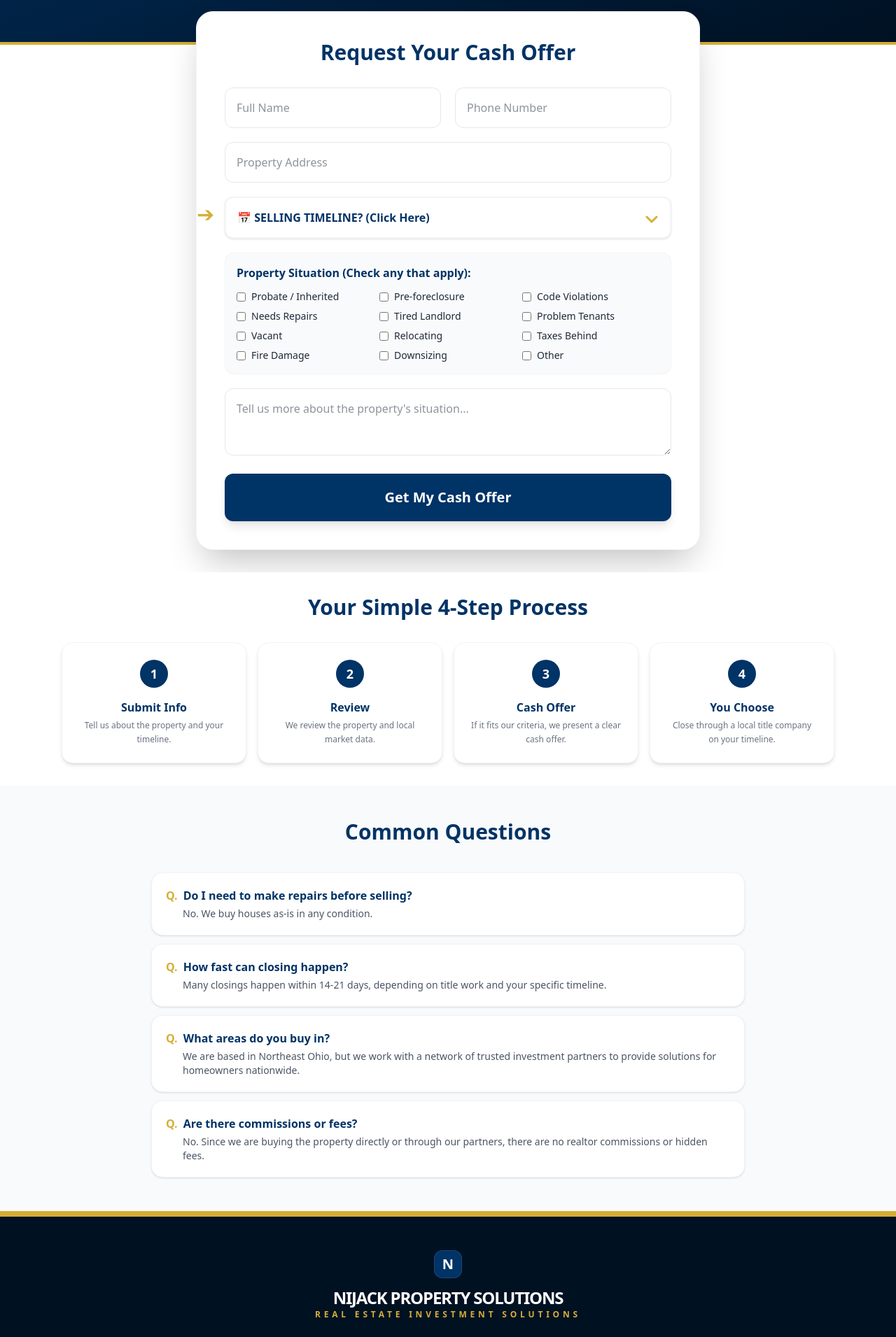
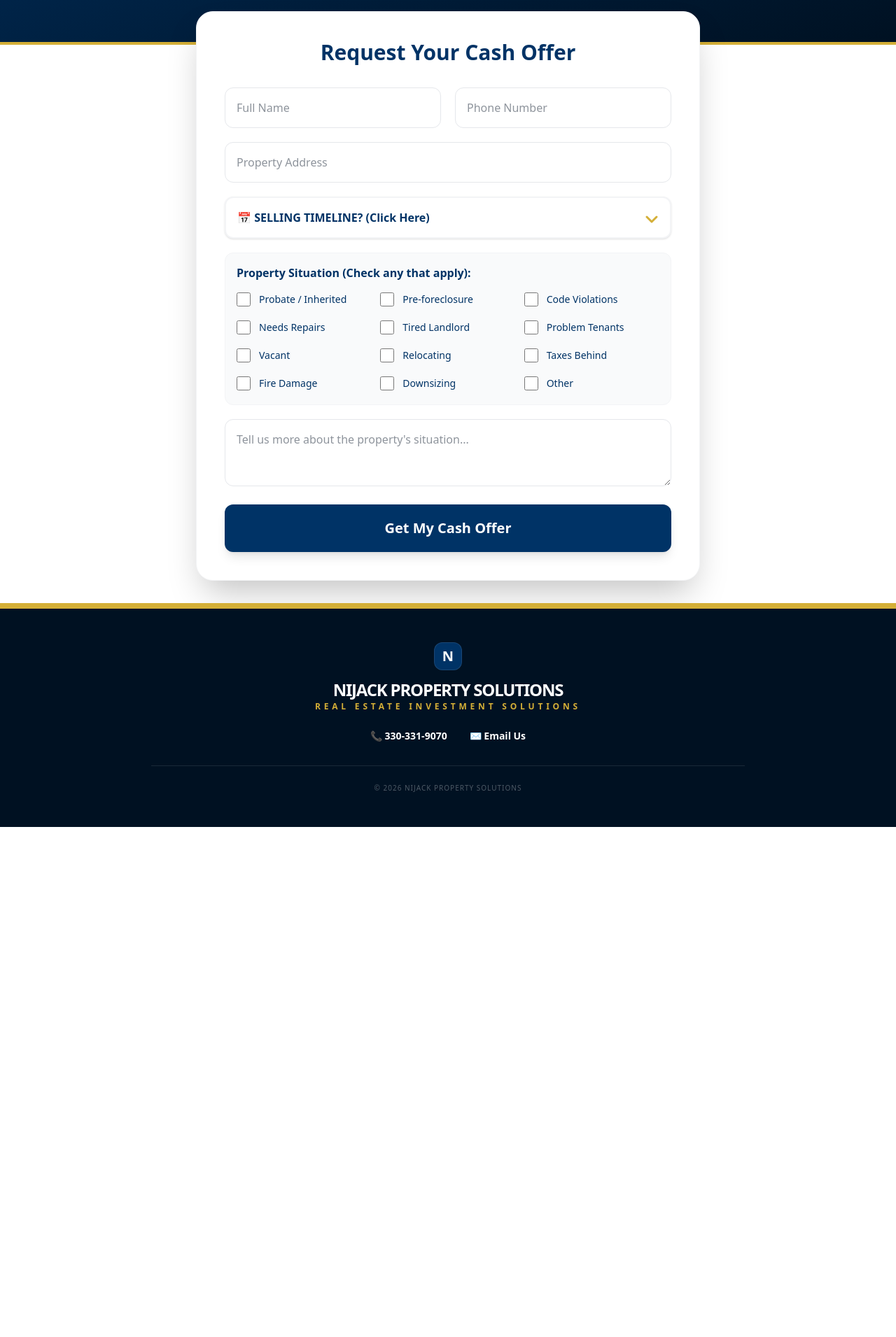
Before and after one commit to nijackacquisitions56/nijack-property-solutions, a React (Vite) app: page / in a window 1280 px wide. Shown: the part 500-2411 px from the top of the page at 70% size. After the commit the page ends 1682 px from the top, so only its background shows below. Built offline with nearby package versions, Linux system fonts and the light colour scheme.

Commit message:
Update App.jsx

```diff
--- a/src/App.jsx
+++ b/src/App.jsx
@@ -4,8 +4,11 @@ export default function NijackPropertySolutionsWebsite() {
   const [submitted, setSubmitted] = useState(false);
 
   const handleSubmit = (e) => {
+    // If you aren't using Netlify's auto-detection,
+    // you would handle the fetch request here.
     e.preventDefault();
     setSubmitted(true);
+    window.scrollTo({ top: 0, behavior: 'smooth' });
   };
 
   const steps = [
@@ -27,7 +30,7 @@ export default function NijackPropertySolutionsWebsite() {
 
       {/* HEADER */}
       <header className="sticky top-0 z-50 border-b bg-white shadow-sm">
-        <div className="mx-auto max-w-7xl px-6 py-4 flex justify-between items-center text-center sm:text-left">
+        <div className="mx-auto max-w-7xl px-6 py-4 flex justify-between items-center">
           <div className="flex items-center gap-3 group mx-auto sm:mx-0">
             <div className="relative">
               <div className="h-11 w-11 bg-[#003366] rounded-xl flex items-center justify-center shadow-lg transform group-hover:rotate-3 transition-transform">
@@ -50,7 +53,7 @@ export default function NijackPropertySolutionsWebsite() {
               <a href="#faq" className="hover:text-[#D4AF37] transition">FAQ</a>
               <a href="#contact" className="bg-[#D4AF37] text-white px-6 py-2 rounded-full hover:bg-[#B8860B] transition shadow-lg">Get Offer</a>
             </nav>
-            <a href="tel:3303319070" className="font-bold text-[#003366] text-lg lg:block">📞 330-331-9070</a>
+            <a href="tel:3303319070" className="font-bold text-[#003366] text-lg">📞 330-331-9070</a>
           </div>
         </div>
       </header>
@@ -89,95 +92,69 @@ export default function NijackPropertySolutionsWebsite() {
           {!submitted ? (
             <>
               <h2 className="text-3xl font-bold text-center mb-8 text-[#003366]">Request Your Cash Offer</h2>
-              <form onSubmit={handleSubmit} className="space-y-5">
+              {/* Form Configured for Netlify / Formspree Detection */}
+              <form
+                name="contact-leads"
+                method="POST"
+                data-netlify="true"
+                onSubmit={handleSubmit}
+                className="space-y-5"
+              >
+                <input type="hidden" name="form-name" value="contact-leads" />
                 <div className="grid md:grid-cols-2 gap-5">
-                  <input required placeholder="Full Name" className="rounded-xl border border-gray-200 p-4 w-full focus:ring-2 focus:ring-[#D4AF37] outline-none" />
-                  <input required type="tel" placeholder="Phone Number" className="rounded-xl border border-gray-200 p-4 w-full focus:ring-2 focus:ring-[#D4AF37] outline-none" />
+                  <input name="full_name" required placeholder="Full Name" className="rounded-xl border border-gray-200 p-4 w-full focus:ring-2 focus:ring-[#D4AF37] outline-none" />
+                  <input name="phone" required type="tel" placeholder="Phone Number" className="rounded-xl border border-gray-200 p-4 w-full focus:ring-2 focus:ring-[#D4AF37] outline-none" />
                 </div>
-                <input required placeholder="Property Address" className="rounded-xl border border-gray-200 p-4 w-full focus:ring-2 focus:ring-[#D4AF37] outline-none" />
+                <input name="property_address" required placeholder="Property Address" className="rounded-xl border border-gray-200 p-4 w-full focus:ring-2 focus:ring-[#D4AF37] outline-none" />
 
-                {/* MOBILE RESPONSIVE DROPDOWN */}
                 <div className="relative group">
-                  <div className="absolute -left-10 top-4 text-[#D4AF37] animate-bounce hidden xl:block">
-                    <span className="text-3xl">➔</span>
-                  </div>
-                  <select required className="rounded-xl border-2 border-gray-100 p-4 w-full focus:ring-2 focus:ring-[#D4AF37] focus:border-[#D4AF37] outline-none bg-white font-bold text-[#003366] appearance-none cursor-pointer shadow-sm text-sm md:text-base">
+                  <select name="timeline" required className="rounded-xl border-2 border-gray-100 p-4 w-full focus:ring-2 focus:ring-[#D4AF37] focus:border-[#D4AF37] outline-none bg-white font-bold text-[#003366] appearance-none cursor-pointer shadow-sm text-sm md:text-base">
                     <option value="">📅 SELLING TIMELINE? (Click Here)</option>
-                    <option>ASAP (Within 30 Days)</option>
-                    <option>30-60 Days</option>
-                    <option>60-90 Days</option>
-                    <option>3-6 Months</option>
-                    <option>Just Exploring Options</option>
+                    <option value="ASAP">ASAP (Within 30 Days)</option>
+                    <option value="30-60 Days">30-60 Days</option>
+                    <option value="60-90 Days">60-90 Days</option>
+                    <option value="3-6 Months">3-6 Months</option>
+                    <option value="Exploring">Just Exploring Options</option>
                   </select>
                   <div className="absolute right-4 top-5 pointer-events-none text-[#D4AF37]">
                     <svg className="w-6 h-6" fill="none" stroke="currentColor" viewBox="0 0 24 24"><path strokeLinecap="round" strokeLinejoin="round" strokeWidth="3" d="M19 9l-7 7-7-7" /></svg>
                   </div>
                 </div>
 
-                {/* PROPERTY SITUATION - BALANCED 12-ITEM GRID */}
                 <div className="p-4 bg-gray-50 rounded-xl border border-gray-100">
                   <p className="font-bold mb-3 text-[#003366]">Property Situation (Check any that apply):</p>
-                  <div className="grid grid-cols-2 md:grid-cols-3 gap-2 text-sm">
+                  <div className="grid grid-cols-1 sm:grid-cols-2 md:grid-cols-3 gap-3 text-sm">
                     {[
                       "Probate / Inherited", "Pre-foreclosure", "Code Violations",
                       "Needs Repairs", "Tired Landlord", "Problem Tenants",
                       "Vacant", "Relocating", "Taxes Behind",
                       "Fire Damage", "Downsizing", "Other"
                     ].map((label) => (
-                      <label key={label} className="flex gap-2 items-center cursor-pointer">
-                        <input type="checkbox" className="accent-[#003366]" /> {label}
+                      <label key={label} className="flex gap-3 items-center cursor-pointer py-1">
+                        <input type="checkbox" name="situation" value={label} className="h-5 w-5 accent-[#003366] rounded border-gray-300" />
+                        <span className="text-[#003366] font-medium">{label}</span>
                       </label>
                     ))}
                   </div>
                 </div>
-                <textarea placeholder="Tell us more about the property's situation..." className="rounded-xl border border-gray-200 p-4 w-full h-24 focus:ring-2 focus:ring-[#D4AF37] outline-none" />
+                <textarea name="additional_details" placeholder="Tell us more about the property's situation..." className="rounded-xl border border-gray-200 p-4 w-full h-24 focus:ring-2 focus:ring-[#D4AF37] outline-none" />
                 <button type="submit" className="w-full rounded-xl bg-[#003366] py-5 font-black text-white text-xl shadow-lg hover:bg-[#002244] transition-all transform hover:-translate-y-1">Get My Cash Offer</button>
               </form>
             </>
           ) : (
-            <div className="text-center py-12">
-              <div className="text-6xl mb-4 text-[#D4AF37]">✅</div>
-              <h2 className="text-3xl font-bold mb-2 text-[#003366]">Received!</h2>
-              <p className="text-gray-600 font-medium">I'll review your property details and reach out shortly.</p>
+            <div className="text-center py-12 animate-fade-in">
+              <div className="text-7xl mb-6">🤝</div>
+              <h2 className="text-3xl font-black mb-4 text-[#003366]">Information Received!</h2>
+              <p className="text-gray-600 font-bold mb-6">Thank you. I will review your property details and reach out shortly.</p>
+              <button onClick={() => setSubmitted(false)} className="text-[#D4AF37] font-bold underline">Submit another property</button>
             </div>
           )}
         </div>
       </section>
 
-      {/* HOW IT WORKS */}
-      <section id="how" className="py-8 bg-white">
-        <div className="mx-auto max-w-6xl px-6 text-center">
-          <h2 className="text-3xl font-black mb-8 text-[#003366]">Your Simple 4-Step Process</h2>
-          <div className="grid md:grid-cols-4 gap-4">
-            {steps.map((step, i) => (
-              <div key={i} className="p-6 rounded-2xl bg-white border border-gray-100 shadow-md">
-                <div className="h-10 w-10 rounded-full bg-[#003366] text-white flex items-center justify-center text-lg font-black mx-auto mb-4">{i + 1}</div>
-                <h3 className="font-extrabold text-[#003366] mb-1">{step.title}</h3>
-                <p className="text-gray-500 text-xs leading-relaxed">{step.text}</p>
-              </div>
-            ))}
-          </div>
-        </div>
-      </section>
-
-      {/* FAQ */}
-      <section id="faq" className="bg-gray-50 py-12">
-        <div className="mx-auto max-w-4xl px-6">
-          <h2 className="text-3xl font-black text-center mb-10 text-[#003366]">Common Questions</h2>
-          <div className="space-y-3">
-            {faq.map((item, i) => (
-              <div key={i} className="bg-white p-5 rounded-2xl shadow-sm border border-gray-100">
-                <h3 className="font-bold text-[#003366] mb-1 flex items-center gap-2 text-sm md:text-base"><span className="text-[#D4AF37]">Q.</span> {item.q}</h3>
-                <p className="text-gray-600 text-xs md:text-sm pl-6">{item.a}</p>
-              </div>
-            ))}
-          </div>
-        </div>
-      </section>
-
       {/* FOOTER */}
       <footer className="bg-[#001122] text-white py-12 text-center border-t-8 border-[#D4AF37]">
-        <div className="mx-auto max-w-4xl px-6 text-center">
+        <div className="mx-auto max-w-4xl px-6">
            <div className="h-10 w-10 bg-[#003366] rounded-xl flex items-center justify-center mx-auto mb-3 border border-white/10"><span className="text-white font-black text-xl">N</span></div>
            <div className="font-black text-2xl tracking-tighter uppercase">NIJACK PROPERTY SOLUTIONS</div>
            <p className="text-[#D4AF37] text-xs font-bold uppercase tracking-[0.4em] mb-6">Real Estate Investment Solutions</p>
@@ -186,8 +163,6 @@ export default function NijackPropertySolutionsWebsite() {
             <a href="mailto:info@nijackpropertysolutions.com" className="hover:text-[#D4AF37] transition">✉️ Email Us</a>
           </div>
           <div className="border-t border-white/10 pt-6">
-            <h4 className="text-[#D4AF37] font-bold text-base mb-2">Privacy Policy</h4>
-            <p className="text-[10px] opacity-50 max-w-2xl mx-auto leading-relaxed mb-4">Information submitted is used only to evaluate the property. We do not sell your personal information. Nijack Property Solutions is a real estate investment company.</p>
             <p className="text-[10px] opacity-30 tracking-widest uppercase">© {new Date().getFullYear()} Nijack Property Solutions</p>
           </div>
         </div>
```
